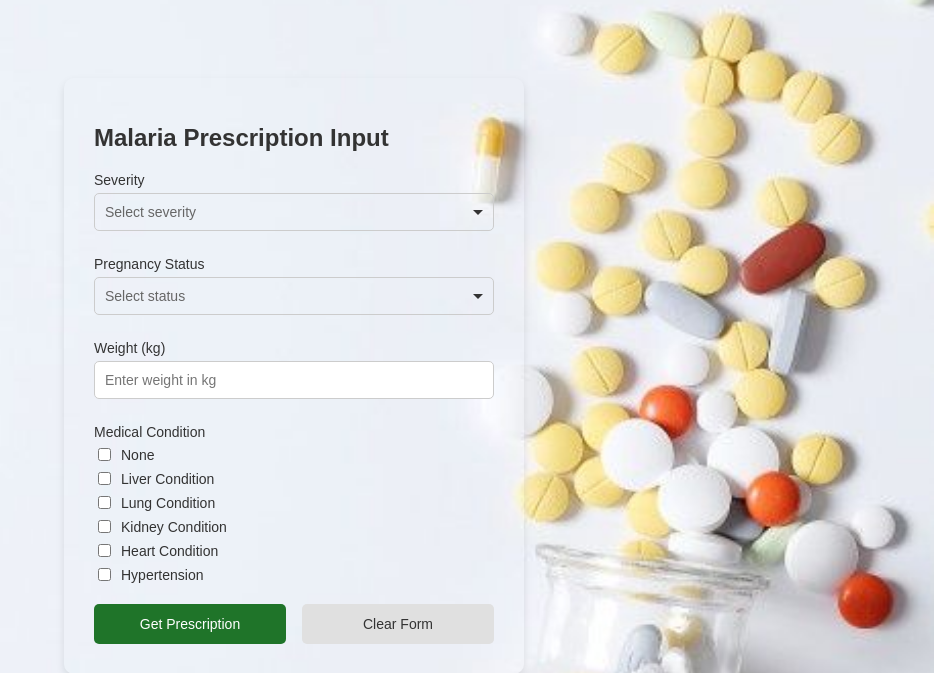
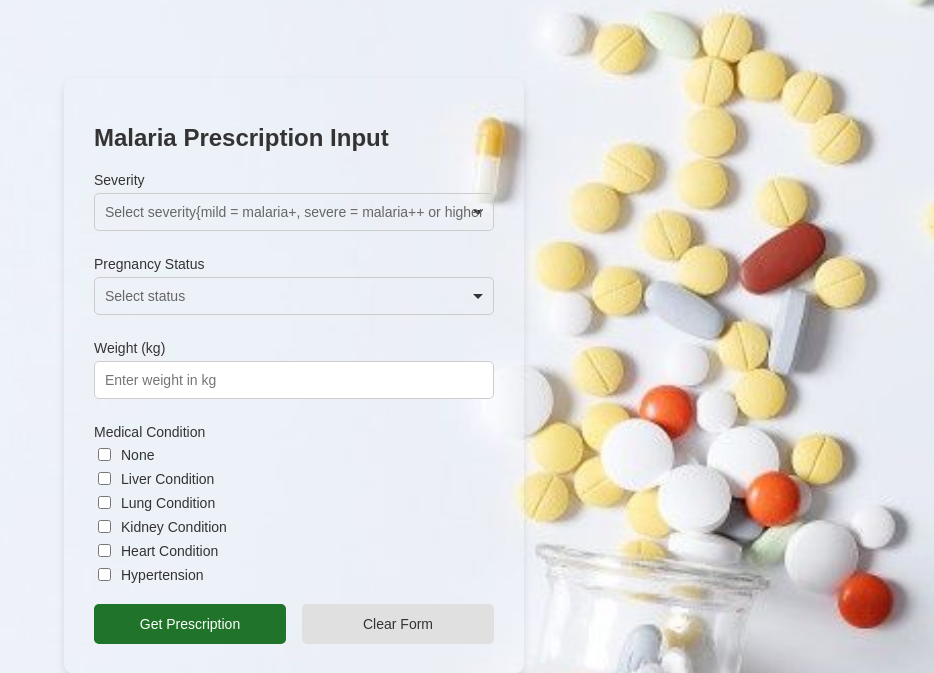
Before and after one commit to Otito-pa/malaria, a Flask app: page / in a window 1280 px wide. Shown: the part 144-817 px from the top of the page, without its empty margins (346-1280 px from the left). Run offline with Flask 3, Linux system fonts and the light colour scheme.

Commit message:
Update index.html

```diff
--- a/malaria_frontpage/src/templates/index.html
+++ b/malaria_frontpage/src/templates/index.html
@@ -113,7 +113,7 @@
         <form id="malaria-form">
             <label for="severity">Severity</label>
             <select id="severity" name="severity">
-                <option value="">Select severity</option>
+                <option value="">Select severity{mild = malaria+, severe = malaria++ or higher}</option>
                 <option value="mild">Mild</option>
                 <option value="severe">Severe</option>
             </select>
```
